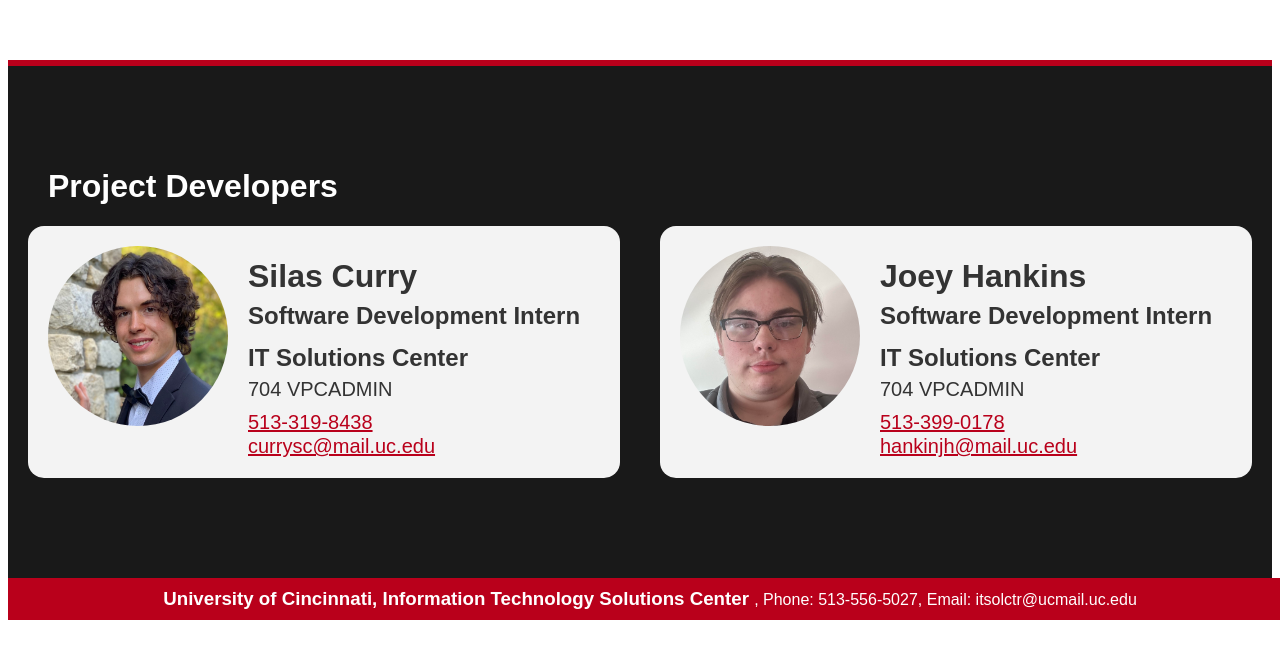
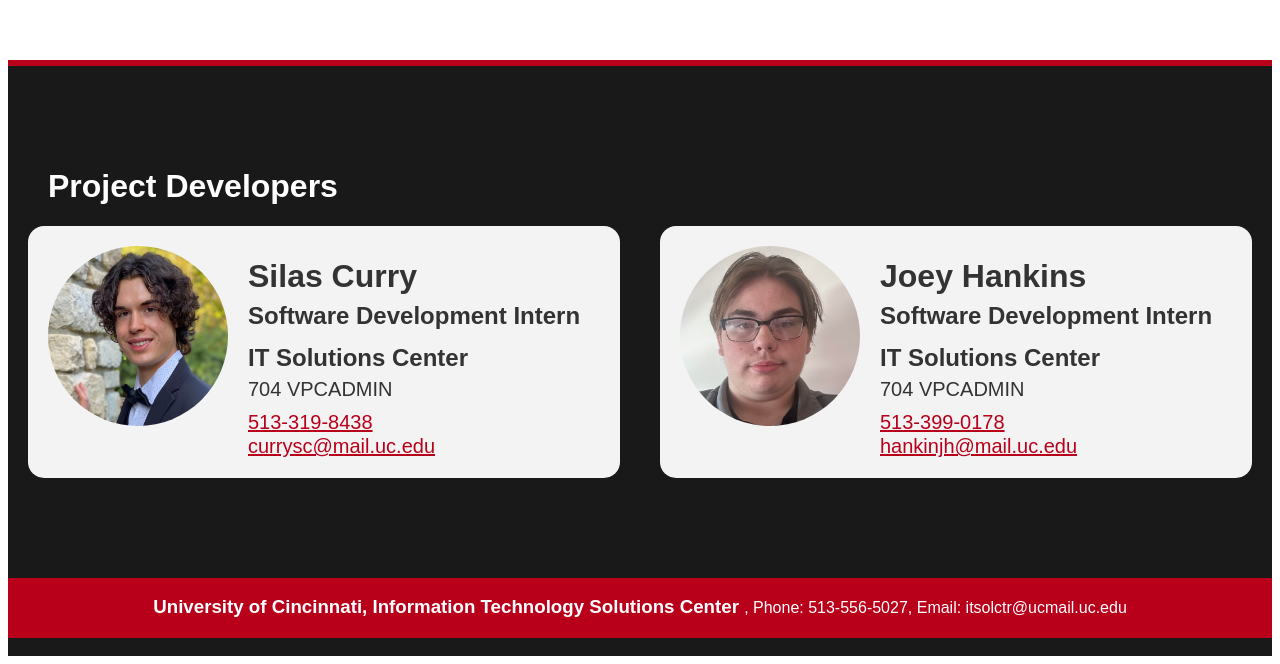
Before and after one commit to sil6s/ExtensionTest, a browser extension: page Website Container/index.html in a window 1280 px wide. Shown: the part 3081-3745 px from the top of the page. Before the commit the page ends 3709 px from the top, so only its background shows below. Drawn offline with nearby package versions, Linux system fonts and the light colour scheme.

Commit message:
Fixed footer format

```diff
--- a/Website Container/website.css
+++ b/Website Container/website.css
@@ -29,9 +29,8 @@ footer {
         text-decoration: none;
         color: inherit;
     }
-padding: 10px;
 margin: auto;
-
+padding-bottom: 20px;
 width: 100%;
 color: white;
 background-color: #b9001b;
```
Also changed, not shown: Website Container/index.html (+3 -8 lines).
